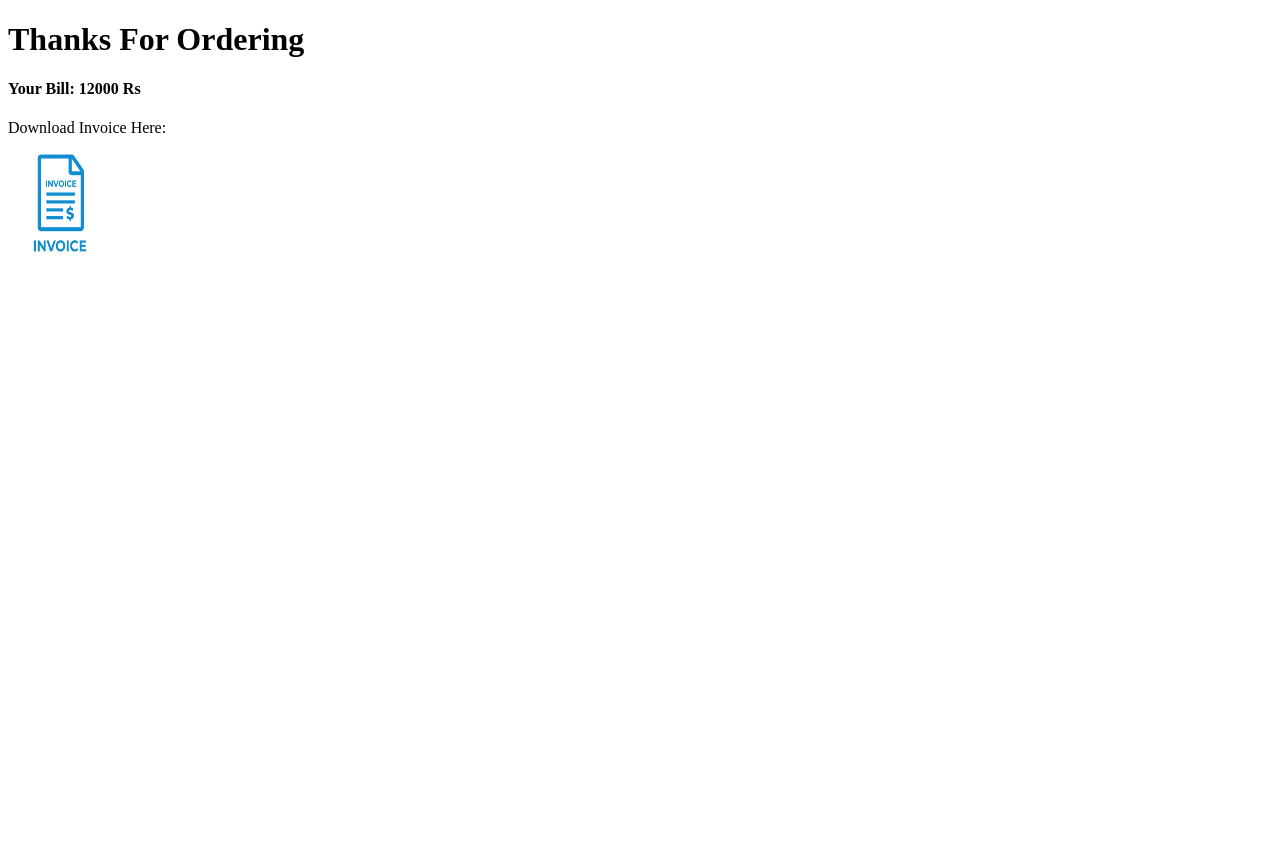
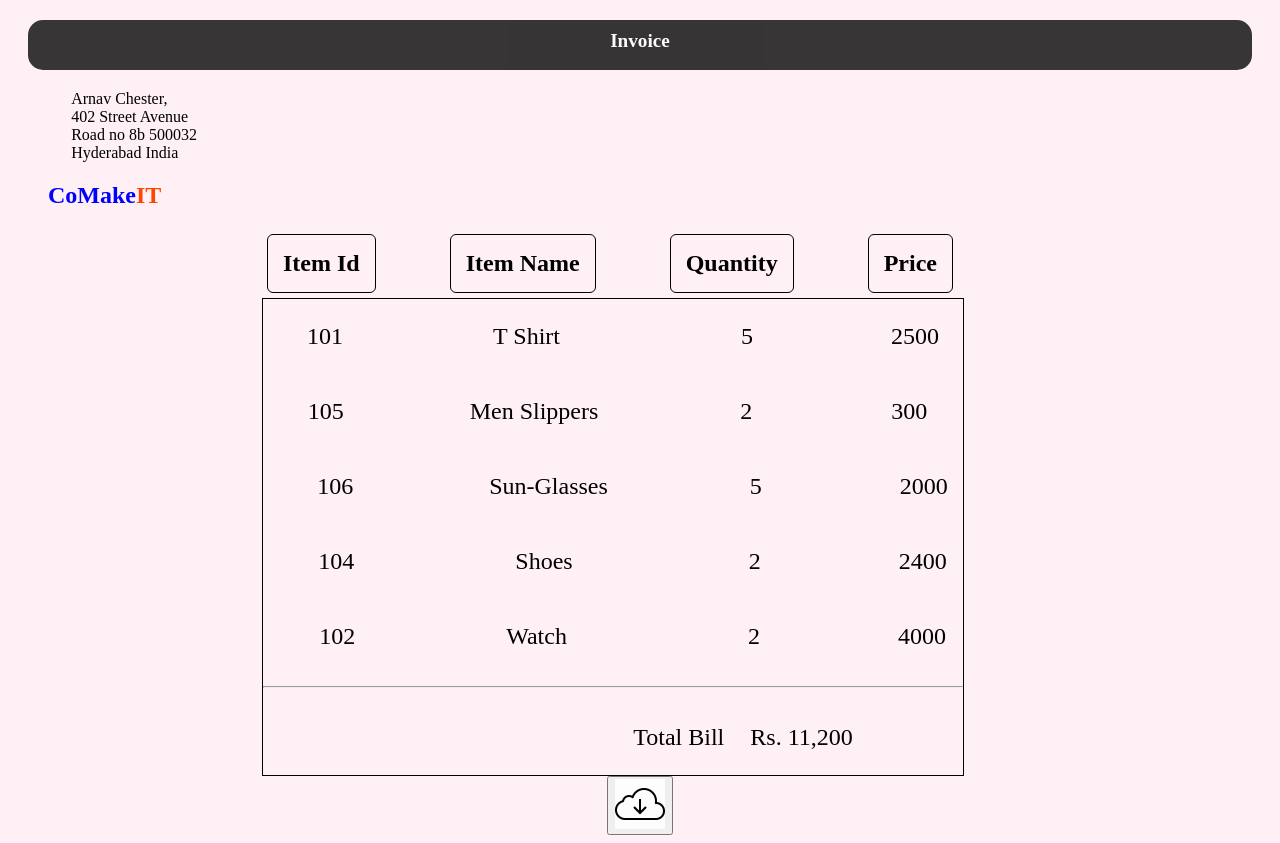
Before and after one commit to Revanth1039/Shopping-Management-System, a website: page frontend/invoice.html in a window 1280 px wide. Before the commit the page ends 800 px from the top, so only its background shows below. Drawn offline with Linux system fonts and the light colour scheme.

Commit message:
modified Invoice

```diff
--- /dev/null
+++ b/frontend/invoice.css
@@ -0,0 +1,53 @@
+.invhead{
+    height: 40px;
+    color: white;
+    background-color: black;
+    opacity: 0.78;
+    text-align: center;
+    font-size: larger;
+    font-weight: bold;
+    padding-top: 10px;
+    margin: 20px;
+    border-radius:15px ;
+}
+.adr{
+    width:131px;
+    margin-left: 5%;
+}
+.adr:hover{background-color: #def;}
+h2{
+    margin-left: 40px;
+    color:blue;
+    font-weight: bolder;
+}
+span{
+    color:orangered;
+}
+#id, #Name, #Quant, #Price{
+    display: inline-block;
+    font-size: x-large;
+    font-weight: bold;
+    padding: 15px;
+    border:1px solid black;
+    border-radius: 0.25em;
+    margin: 5px;
+    margin-right: 65px;
+}
+
+#cont{
+    font-size:x-large;
+   border:1px solid black;
+  width: 700px;
+
+}
+#cont p{
+    display: inline-block;
+}
+body{
+    background-color: lavenderblush;
+}
+#container{
+
+    text-align: center;
+    display: inline-block;
+}
--- a/frontend/invoice.html
+++ b/frontend/invoice.html
@@ -5,22 +5,83 @@
     <meta http-equiv="X-UA-Compatible" content="IE=edge">
     <meta name="viewport" content="width=device-width, initial-scale=1.0">
     <title>Invoice</title>
+    <link rel="stylesheet" href="invoice.css">
 </head>
 <body>
-    <h1>Thanks For Ordering</h1>
-    <header>
-        <div id="ord">
-            <h4>Your Bill: 12000 Rs</h4>
-            Download Invoice Here: <br>
-            <a href="invoice.txt" download="invoice.txt">
-                <img src="inv.jpg" alt="Invoice" width="104" height="132" >
-            </a>
+    <div class="invhead">
+        Invoice
+    </div>
+    <div class="adr">
+           Arnav Chester,<br>
+           402 Street Avenue <br>
+           Road no 8b 500032 <br>
+           Hyderabad India
+    </div>
+    <h2>
+        CoMake<span>IT</span>
+    </h2>
+<center>
+    <div id="container">
+        <div id="id">
+            Item Id
         </div>
-    </header>
-    <script>
-        function print(){
-            window.print(invoice.txt);
-        }
-    </script>
+        <div id="Name">
+            Item Name
+        </div>
+        <div id="Quant">
+            Quantity
+        </div>
+        <div id="Price">
+            Price
+        </div>
+       <div id="cont">
+        <p style="margin-left: 40px;">101</p>
+        <p style="margin-left: 144px;">T Shirt</p>
+        <p style="margin-left: 175px;">5</p>
+        <p style="margin-left: 132px;margin-right: 20px;">2500</p>
+    <!-- Slippers-->
+           <p style="margin-left: 10px;">105</p>
+           <p style="margin-left: 120px;">Men Slippers</p>
+           <p style="margin-left: 136px;">2</p>
+           <p style="margin-left: 133px; margin-right: 1px;">300</p> <br>
+
+    <!-- Sun Glasses-->
+           <p style="margin-left: 40px;">106</p>
+           <p style="margin-left: 130px;">Sun-Glasses</p>
+           <p style="margin-left: 136px;">5</p>
+           <p style="margin-left: 132px; margin-right: 1px;">2000</p> <br>
+
+           <!-- Shoes-->
+           <p style="margin-left: 40px;">104</p>
+           <p style="margin-left: 155px;">Shoes</p>
+           <p style="margin-left: 170px;">2</p>
+           <p style="margin-left: 132px; margin-right: 1px;">2400</p> <br>
+
+           <!--Watches-->
+           <p style="margin-left: 40px;">102</p>
+           <p style="margin-left: 145px;">Watch</p>
+           <p style="margin-left: 175px;">2</p>
+           <p style="margin-left: 132px; margin-right: 1px;">4000</p> <br>
+
+
+           <hr>
+           <p style="margin-left: 260px;">Total Bill</p>
+           <p style="margin-left: 20px;">Rs. 11,200</p>
+       </div>
+       </div> <br>
+
+       <button onclick="down()" id="btn">
+        <img src="download.gif" alt="Download Button" width="50px">
+    </button>
+      </center>
+
+  <script>
+      function down(){
+        document.getElementById("btn").style.display = "none";
+          window.print();
+          document.getElementById("btn").style.display = "block";
+      }
+
+  </script>
 </body>
 </html>
```
Also changed, not shown: frontend/download.gif (added).
